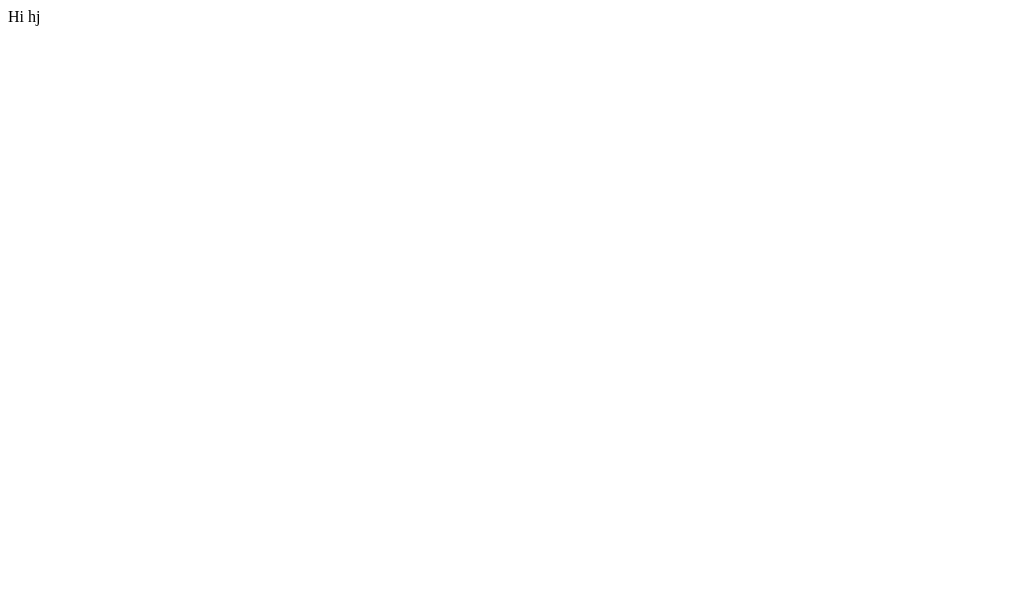
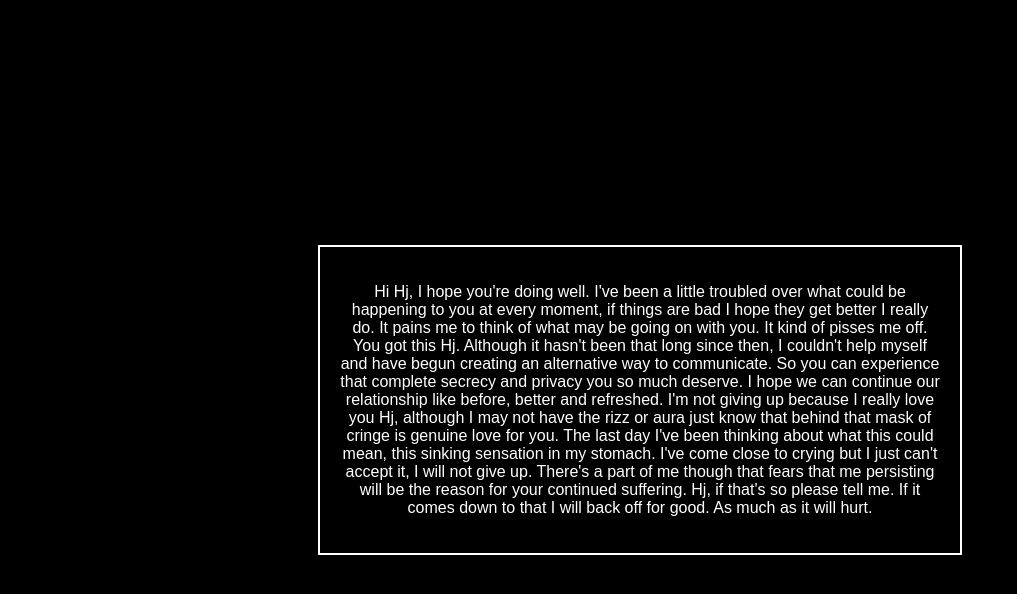
Before and after one commit to gohdini/gohdini.github.io, a plain HTML site: page index.html in a window 1280 px wide. Shown: the whole page, without its empty margins (0-1017 px from the left). Drawn offline with Linux system fonts and the light colour scheme.

Commit message:
Update index.html

```diff
--- a/index.html
+++ b/index.html
@@ -1 +1,33 @@
-Hi hj
+<!DOCTYPE html>
+<html lang="en">
+<head>
+    <meta charset="UTF-8">
+    <meta name="viewport" content="width=device-width, initial-scale=1.0">
+    <title>Secret Message</title>
+    <style>
+        body {
+            background-color: black;
+            color: white;
+            display: flex;
+            justify-content: center;
+            align-items: center;
+            height: 100vh;
+            margin: 0;
+            font-family: Arial, sans-serif;
+        }
+        .message-box {
+            background-color: black;
+            padding: 20px;
+            border: 2px solid white;
+            max-width: 600px;
+            text-align: center;
+            word-wrap: break-word;
+        }
+    </style>
+</head>
+<body>
+    <div class="message-box">
+        <p>Hi Hj, I hope you're doing well. I've been a little troubled over what could be happening to you at every moment, if things are bad I hope they get better I really do. It pains me to think of what may be going on with you. It kind of pisses me off. You got this Hj. Although it hasn't been that long since then, I couldn't help myself and have begun creating an alternative way to communicate. So you can experience that complete secrecy and privacy you so much deserve. I hope we can continue our relationship like before, better and refreshed. I'm not giving up because I really love you Hj, although I may not have the rizz or aura just know that behind that mask of cringe is genuine love for you. The last day I've been thinking about what this could mean, this sinking sensation in my stomach. I've come close to crying but I just can't accept it, I will not give up. There's a part of me though that fears that me persisting will be the reason for your continued suffering. Hj, if that's so please tell me. If it comes down to that I will back off for good. As much as it will hurt.</p>
+    </div>
+</body>
+</html>
```
